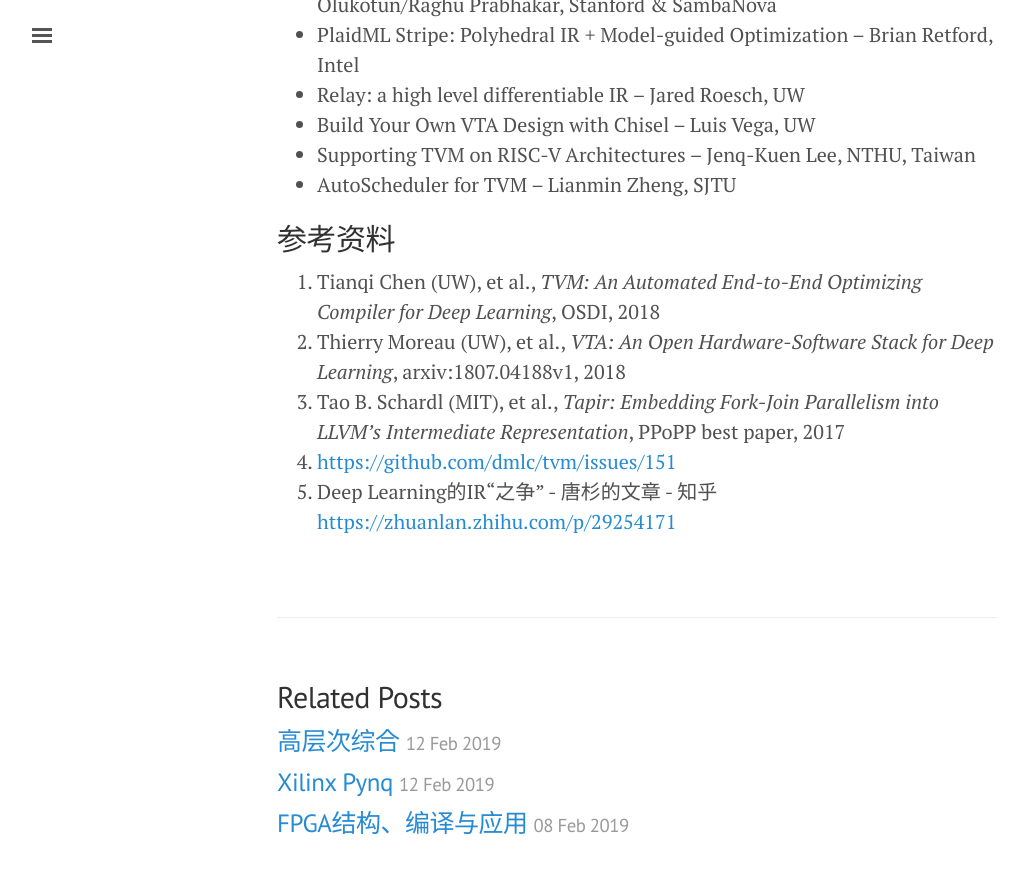
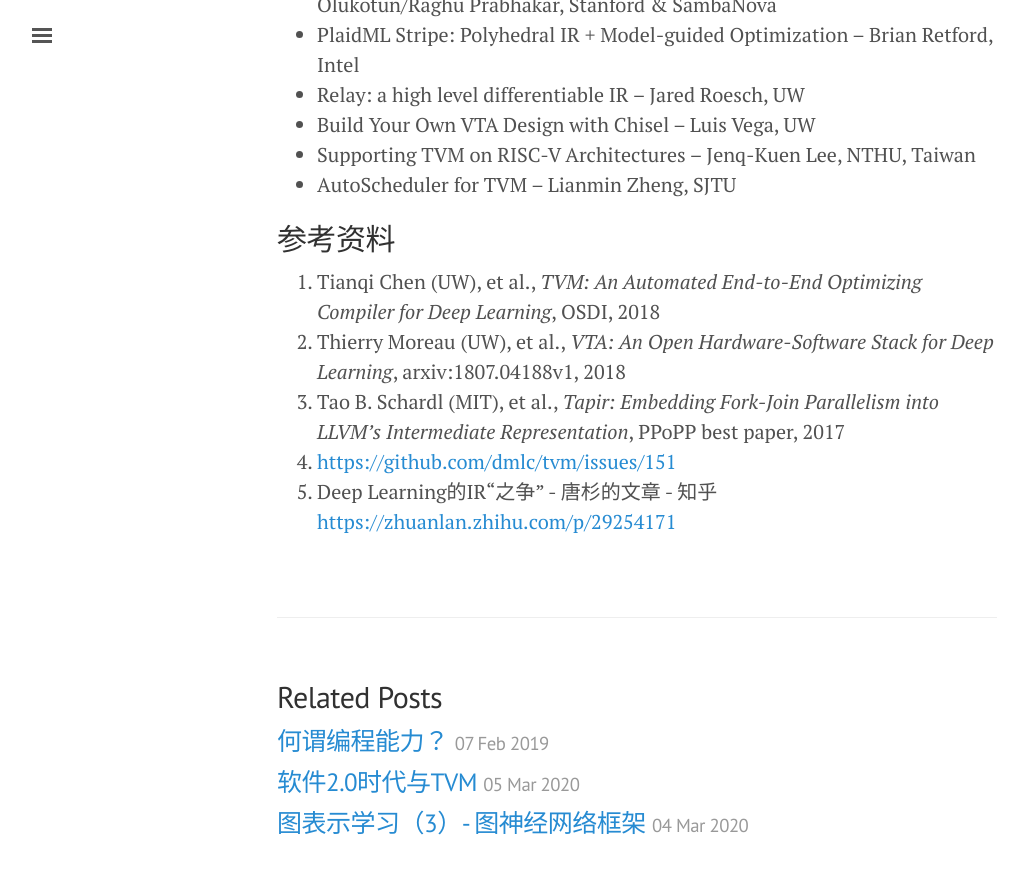
Before and after one commit to Ewenwan/chhzh123.github.io, a Jekyll site: the page built from _posts/2019-02-08-TVM.md, in a window 1280 px wide and 900 px high, scrolled down 2161 px. Shown: the top 874 px of the window, without its empty margins (3-1028 px from the left). Built offline with Jekyll 4.4.1, drawn with Linux system fonts in a browser that asks for light colours; nearby versions of some CDN libraries; comment, search, counter and statistics services are not loaded.

Commit message:
[blog] Fix tags

```diff
--- a/_posts/2019-02-08-TVM.md
+++ b/_posts/2019-02-08-TVM.md
@@ -1,7 +1,7 @@
 ---
 layout: post
 title: Tensor Virtual Machine (TVM)
-tag: [pl, fpga]
+tag: [pl, system]
 ---
 
 ## TVM与LLVM对比
```
Also changed, not shown: _posts/2019-01-31-deep-learning-and-graph-analytics-frameworks.md (+1 -1 lines), _posts/2019-02-07-programming-skill.md (+1 -1 lines), _posts/2019-02-13-golden-age.md (+1 -1 lines), _posts/2019-02-25-skylake.md (+1 -1 lines), _posts/2019-03-07-x86-asm.md (+2 -2 lines).
